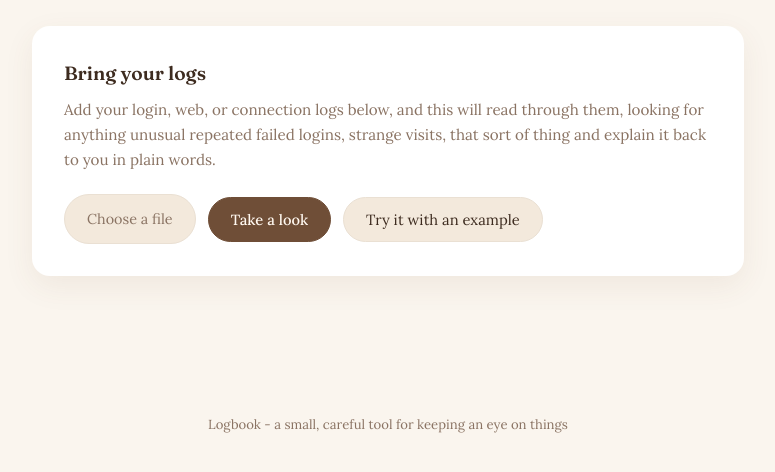
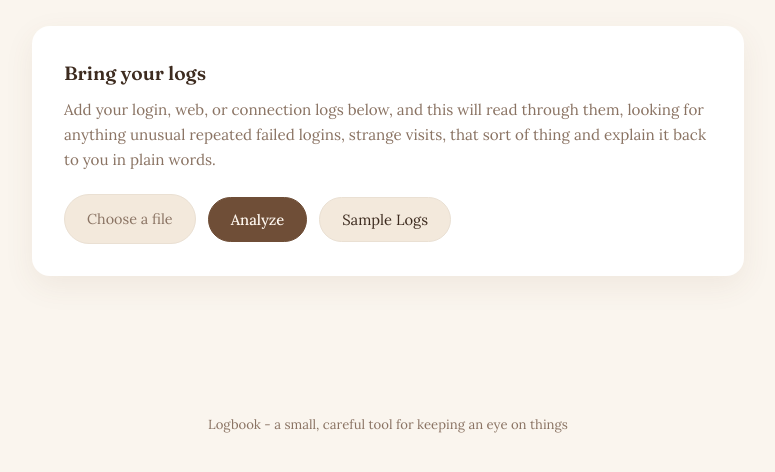
Before and after one commit to ishitaacharya2005/ai-log-incident-agent, a FastAPI app: page / in a window 1280 px wide. Shown: the part 147-619 px from the top of the page, without its empty margins (252-1027 px from the left). Run offline with FastAPI, Linux system fonts and the light colour scheme.

Commit message:
upload 12

```diff
--- a/app/templates/index.html
+++ b/app/templates/index.html
@@ -24,8 +24,8 @@
         <span id="fileName">Choose a file</span>
         <input type="file" id="fileInput" multiple accept=".log,.txt" />
       </div>
-      <button class="btn-primary" id="analyzeBtn">Take a look</button>
-      <button id="sampleBtn">Try it with an example</button>
+      <button class="btn-primary" id="analyzeBtn">Analyze</button>
+      <button id="sampleBtn">Sample Logs</button>
     </div>
   </section>
 
```
